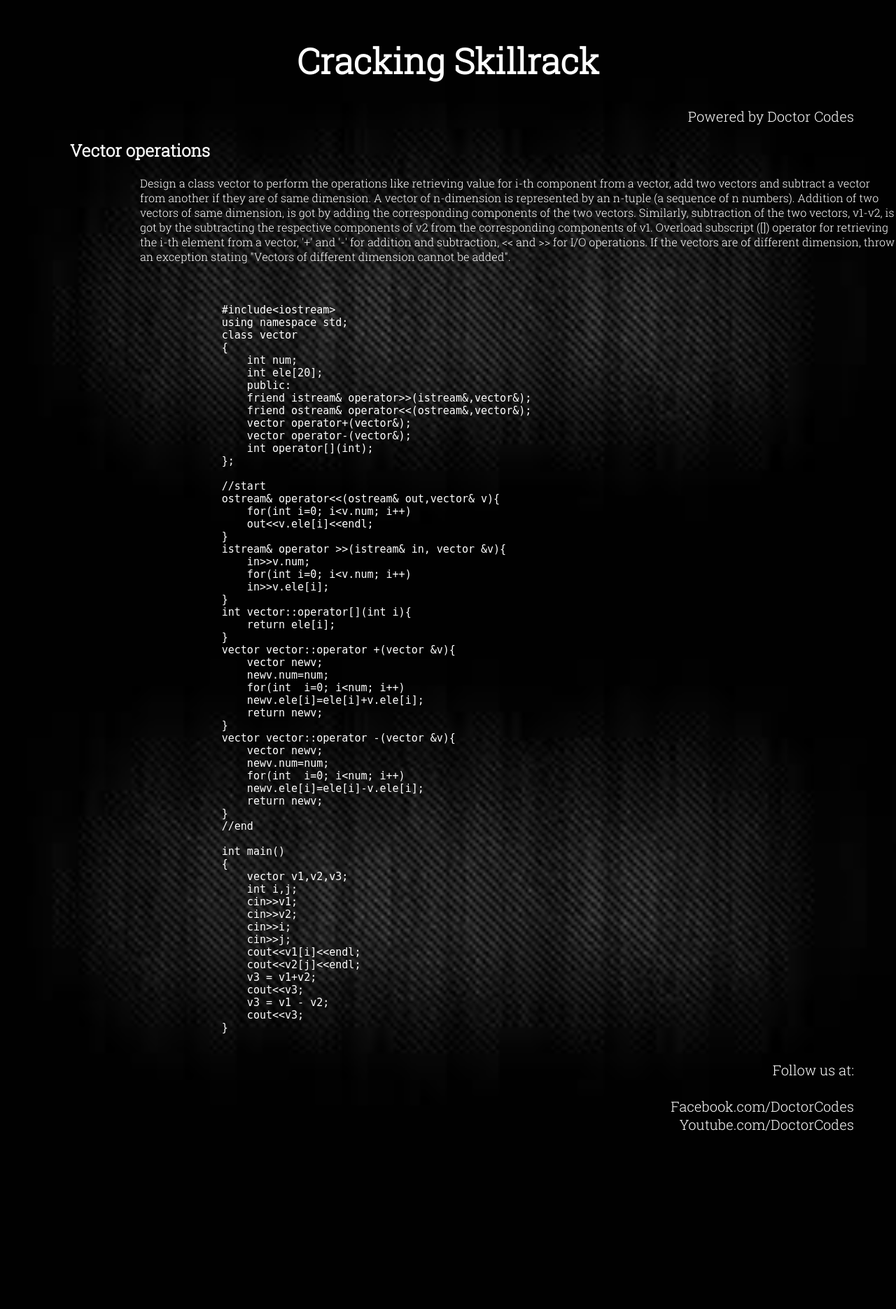
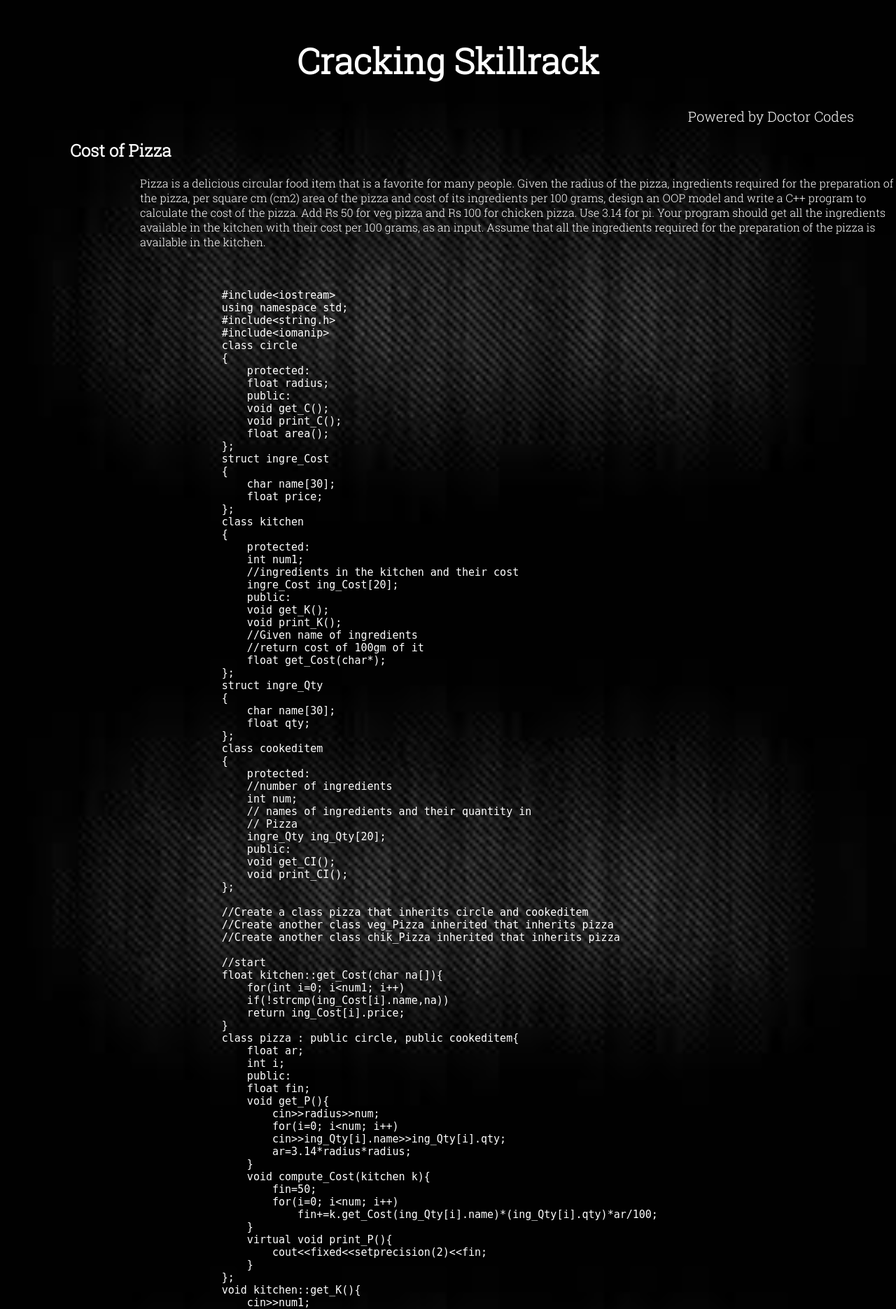
Before and after one commit to imhaggarwal/skillrack, a PHP site: page /pp5/3.php in a window 1280 px wide. Shown: the top 1871 px of the page at 70% size. Before the commit the page ends 1617 px from the top, so only its background shows below. Run offline with PHP 8.4, Linux system fonts and the light colour scheme.

Commit message:
Add files via upload

```diff
--- a/pp5/3.php
+++ b/pp5/3.php
@@ -9,67 +9,134 @@
 	<p>Powered by Doctor Codes</p>
 	<div>
 <?php include '../adCode.php'; ?>
-		<h2>Vector operations</h2>
-		<div>Design a class vector to perform the operations like retrieving value for i-th component from a vector, add two vectors and subtract a vector from another if they are of same dimension. A vector of n-dimension is represented by an n-tuple (a sequence of n numbers). Addition of two vectors of same dimension,  is got by adding   the corresponding components of the two vectors. Similarly, subtraction of the two vectors, v1-v2,  is got by the subtracting the respective components of v2 from the corresponding components of v1. Overload subscript ([]) operator for retrieving the i-th element from a vector, '+' and '-' for addition and subtraction, &lt;&lt; and >> for I/O operations. If the vectors are of different dimension, throw an exception stating "Vectors of different dimension cannot be added".</div>
+		<h2> Cost of Pizza</h2>
+		<div>Pizza is a delicious circular food item that is a favorite for many people. Given the radius of the pizza, ingredients required for the preparation of the pizza, per square cm (cm2) area of the pizza and cost of its ingredients per 100 grams, design an OOP model and write a C++ program to calculate the cost of the pizza. Add Rs 50 for veg pizza and Rs 100 for chicken pizza. Use 3.14 for pi. Your program should  get all the ingredients available in the kitchen with their cost per 100 grams, as an input.  Assume that all the ingredients required for the preparation of the pizza is available in the kitchen.</div>
 		<br><br>
 		<pre>
 			#include&lt;iostream>
 			using namespace std;
-			class vector
+			#include&lt;string.h>
+			#include&lt;iomanip>
+			class circle
 			{
-			    int num;
-			    int ele[20];
-			    public:
-			    friend istream& operator>>(istream&,vector&);
-			    friend ostream& operator&lt;&lt;(ostream&,vector&);
-			    vector operator+(vector&);
-			    vector operator-(vector&);
-			    int operator[](int);
+			    protected:
+			    float radius;
+			    public:
+			    void get_C();
+			    void print_C();
+			    float area();
+			};
+			struct ingre_Cost
+			{
+			    char name[30];
+			    float price;
+			};
+			class kitchen
+			{
+			    protected:
+			    int num1;
+			    //ingredients in the kitchen and their cost
+			    ingre_Cost ing_Cost[20];
+			    public:
+			    void get_K();
+			    void print_K();
+			    //Given name of ingredients
+			    //return cost of 100gm of it
+			    float get_Cost(char*);
+			};
+			struct ingre_Qty
+			{
+			    char name[30];
+			    float qty;
+			};
+			class cookeditem
+			{
+			    protected:
+			    //number of ingredients
+			    int num;
+			    // names of ingredients and their quantity in
+			    // Pizza
+			    ingre_Qty ing_Qty[20];
+			    public:
+			    void get_CI();
+			    void print_CI();
 			};
 
+			//Create a class pizza that inherits circle and cookeditem
+			//Create another class veg_Pizza inherited that inherits pizza
+			//Create another class chik_Pizza inherited that inherits pizza
+
 			//start
-			ostream& operator&lt;&lt;(ostream& out,vector& v){
-			    for(int i=0; i&lt;v.num; i++)
-			    out&lt;&lt;v.ele[i]&lt;&lt;endl;
+			float kitchen::get_Cost(char na[]){
+			    for(int i=0; i&lt;num1; i++)
+			    if(!strcmp(ing_Cost[i].name,na))
+			    return ing_Cost[i].price;
 			}
-			istream& operator >>(istream& in, vector &v){
-			    in>>v.num;
-			    for(int i=0; i&lt;v.num; i++)
-			    in>>v.ele[i];
+			class pizza : public circle, public cookeditem{
+			    float ar;
+			    int i;
+			    public:
+			    float fin;
+			    void get_P(){
+			        cin>>radius>>num;
+			        for(i=0; i&lt;num; i++)
+			        cin>>ing_Qty[i].name>>ing_Qty[i].qty;
+			        ar=3.14*radius*radius;
+			    }
+			    void compute_Cost(kitchen k){
+			        fin=50;
+			        for(i=0; i&lt;num; i++)
+			            fin+=k.get_Cost(ing_Qty[i].name)*(ing_Qty[i].qty)*ar/100;
+			    }
+			    virtual void print_P(){
+			        cout&lt;&lt;fixed&lt;&lt;setprecision(2)&lt;&lt;fin;
+			    }
+			};
+			void kitchen::get_K(){
+			    cin>>num1;
+			    for(int i=0; i&lt;num1; i++)
+			    cin>>ing_Cost[i].name>>ing_Cost[i].price;
 			}
-			int vector::operator[](int i){
-			    return ele[i];
-			}
-			vector vector::operator +(vector &v){
-			    vector newv;
-			    newv.num=num;
-			    for(int  i=0; i&lt;num; i++)
-			    newv.ele[i]=ele[i]+v.ele[i];
-			    return newv;
-			}
-			vector vector::operator -(vector &v){
-			    vector newv;
-			    newv.num=num;
-			    for(int  i=0; i&lt;num; i++)
-			    newv.ele[i]=ele[i]-v.ele[i];
-			    return newv;
-			}
+			class veg_Pizza : public pizza{
+			};
+			class chik_Pizza : public veg_Pizza{
+			    public:
+			    void print_P(){
+			        cout&lt;&lt;fixed&lt;&lt;setprecision(2)&lt;&lt;fin+50;
+			    }
+			};
 			//end
 
 			int main()
 			{
-			    vector v1,v2,v3;
-			    int i,j;
-			    cin>>v1;
-			    cin>>v2;
-			    cin>>i;
-			    cin>>j;
-			    cout&lt;&lt;v1[i]&lt;&lt;endl;
-			    cout&lt;&lt;v2[j]&lt;&lt;endl;
-			    v3 = v1+v2;
-			    cout&lt;&lt;v3;
-			    v3 = v1 - v2;
-			    cout&lt;&lt;v3;
+			    int ch;
+			    cin>>ch;
+			    if (ch==0)
+			    {
+			    //Create an oject for veg pizza
+			    veg_Pizza p;
+			    //get radius of circle(pizza)
+			    // get ingredients and quantity required for 1 square centimeter
+			    p.get_P();
+			    //get items in kitchen and their cost
+			    kitchen k;
+			    k.get_K();
+			    //compute cost
+			    p.compute_Cost(k);
+			    p.print_P();
+			    }
+			    else
+			    {
+			    if (ch==1)
+			    {
+			    chik_Pizza c;
+			    c.get_P();
+			    kitchen k1;
+			    k1.get_K();
+			    c.compute_Cost(k1);
+			    c.print_P();
+			    }
+			    }
 			}
 		</pre>
 	</div>
```
Also changed, not shown: pp5/4.php (+64 -53 lines).
